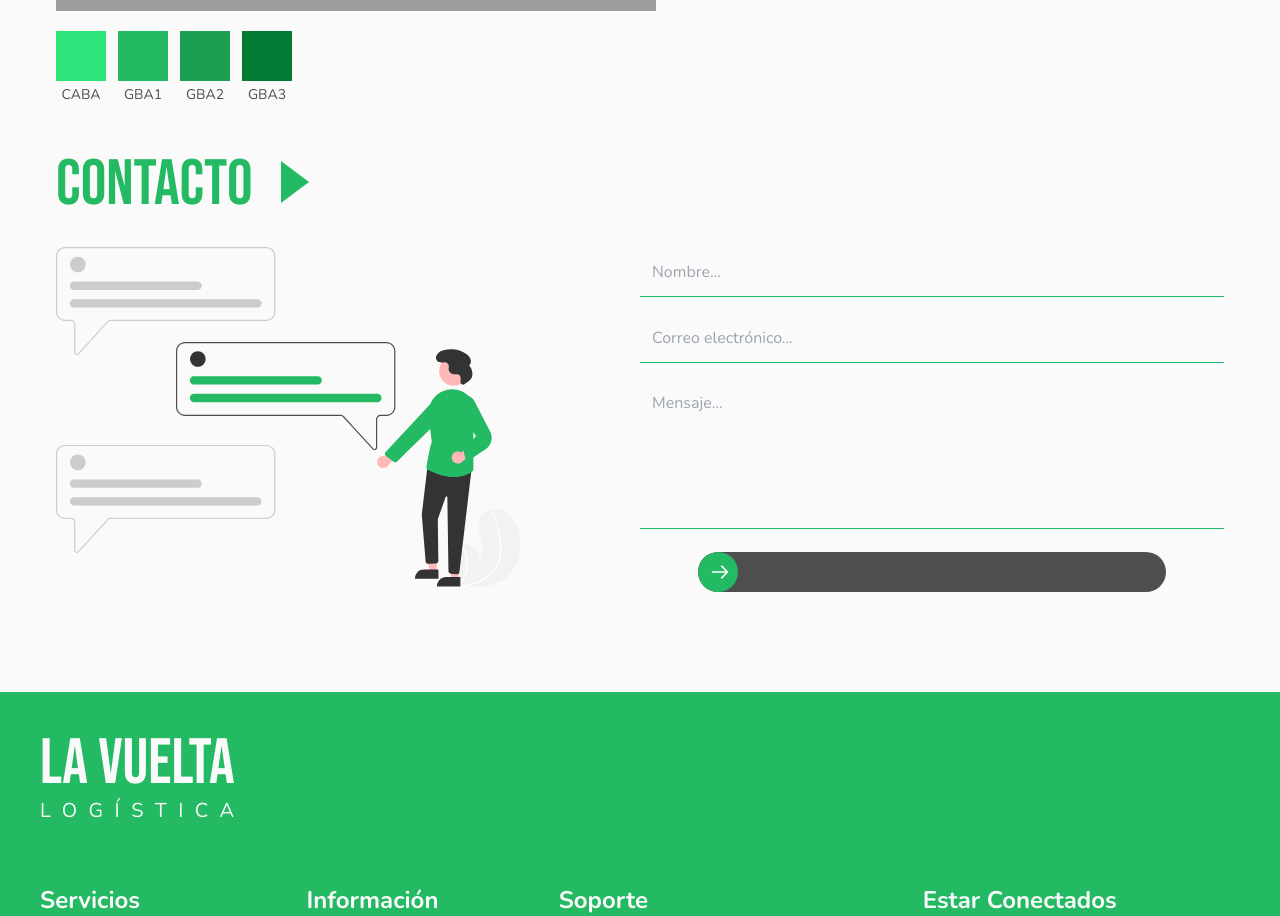
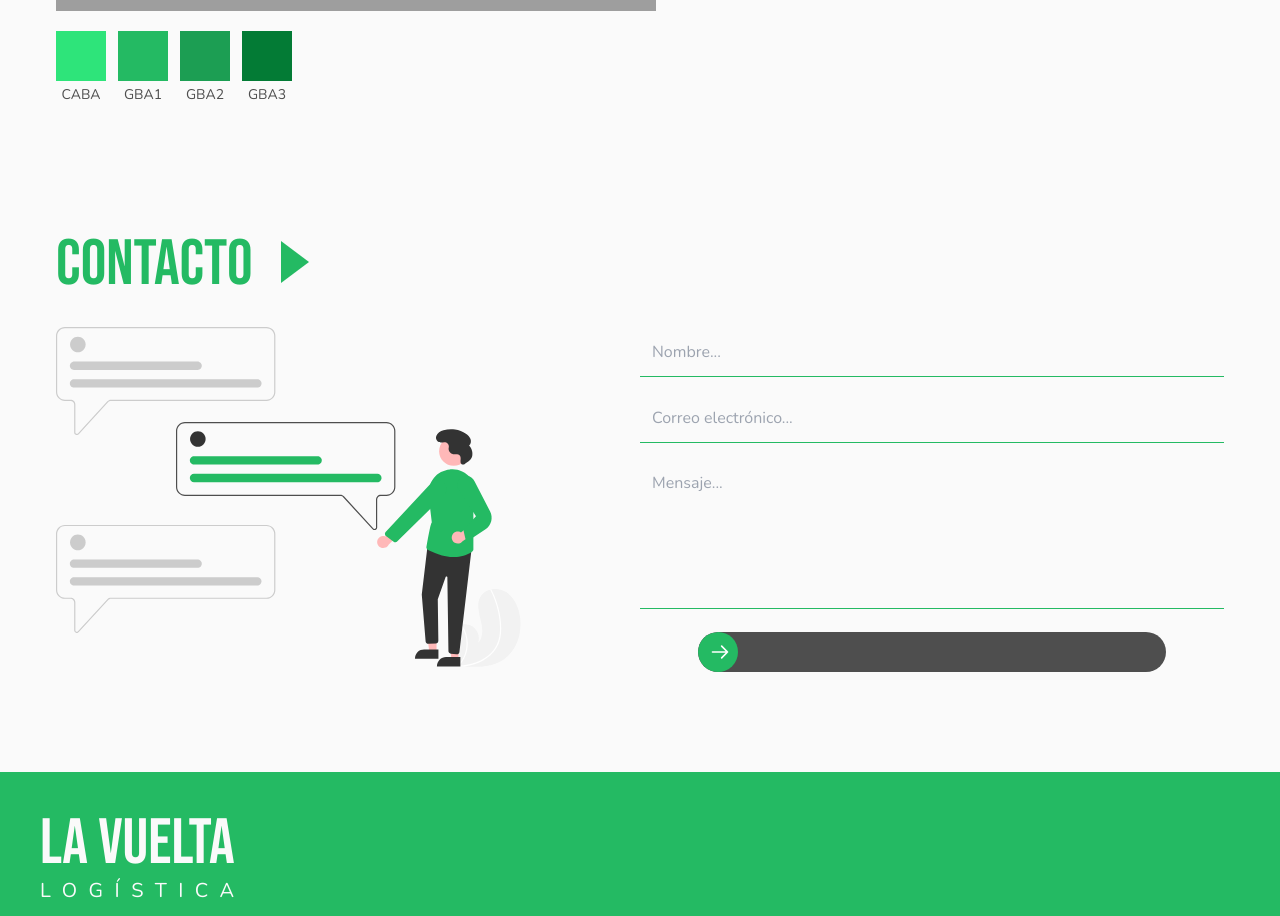
Before and after one commit to LautaroGando/GLU-Logistica, a Next.js app: page / in a window 1280 px wide. Shown: the part 3640-4556 px from the top of the page. Built offline with nearby package versions, Linux system fonts and the light colour scheme; grey boxes are pictures that could not be loaded.

Commit message:
Solucionando errores de contacto.

```diff
--- a/src/app/page.tsx
+++ b/src/app/page.tsx
@@ -14,6 +14,7 @@ export default function Home() {
       <Budgest />
       <div id="coverage-areas" className="md:h-10"></div>
       <CoverageAreas />
+      <div id="contact" className="md:h-10"></div>
       <Contact />
     </div>
   );
--- a/src/components/HomeComponents/Contact/Contact.tsx
+++ b/src/components/HomeComponents/Contact/Contact.tsx
@@ -8,7 +8,7 @@ import ContactForm from "./ContactForm/ContactForm";
 
 const Contact: React.FC = () => {
   return (
-    <main id="contact">
+    <div>
       <Title label="CONTACTO" />
       <div className="md:max-w-[450px] mx-auto lg:max-w-[100%] lg:flex lg:justify-between">
         <div className="w-[330px] mx-auto md:w-full lg:min-w-[430px]">
@@ -18,7 +18,7 @@ const Contact: React.FC = () => {
           <ContactForm />
         </div>
       </div>
-    </main>
+    </div>
   );
 };
 
```
